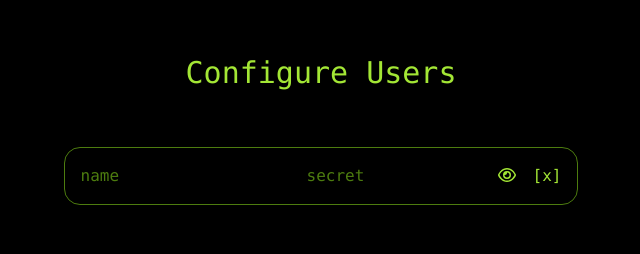
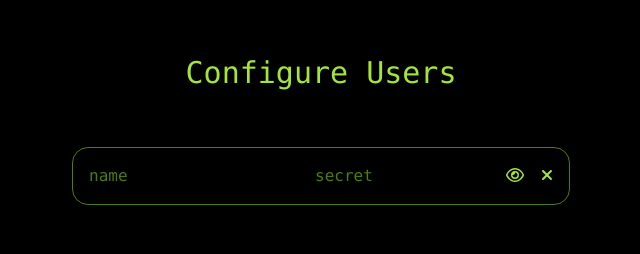
Before and after one commit to BrunoRoemers/room-search, a Next.js app: page /users in a window 1280 px wide. Shown: the part 166-420 px from the top of the page, without its empty margins (319-959 px from the left). Built offline with nearby package versions, Linux system fonts and the light colour scheme.

Commit message:
Add remove user icon

```diff
--- a/package.json
+++ b/package.json
@@ -15,6 +15,7 @@
   "dependencies": {
     "@fortawesome/fontawesome-svg-core": "^6.6.0",
     "@fortawesome/free-regular-svg-icons": "^6.6.0",
+    "@fortawesome/free-solid-svg-icons": "^6.6.0",
     "@fortawesome/react-fontawesome": "^0.2.2",
     "googleapis": "^140.0.1",
     "next": "14.2.5",
--- a/src/app/users/user-form.tsx
+++ b/src/app/users/user-form.tsx
@@ -1,5 +1,7 @@
 import type { User } from "@/models/user";
 import PasswordField from "./password-field";
+import { FontAwesomeIcon } from "@fortawesome/react-fontawesome";
+import { faXmark } from "@fortawesome/free-solid-svg-icons";
 
 export interface Props {
   user: User;
@@ -27,7 +29,9 @@ const UserForm = ({ user, setUser }: Props) => {
           placeholder="secret"
         />
       </label>
-      <button onClick={() => setUser(null)}>[x]</button>
+      <button onClick={() => setUser(null)}>
+        <FontAwesomeIcon icon={faXmark} />
+      </button>
     </div>
   );
 };
```
Also changed, not shown: 1 other file (tests, documents, lock files or other folders).
